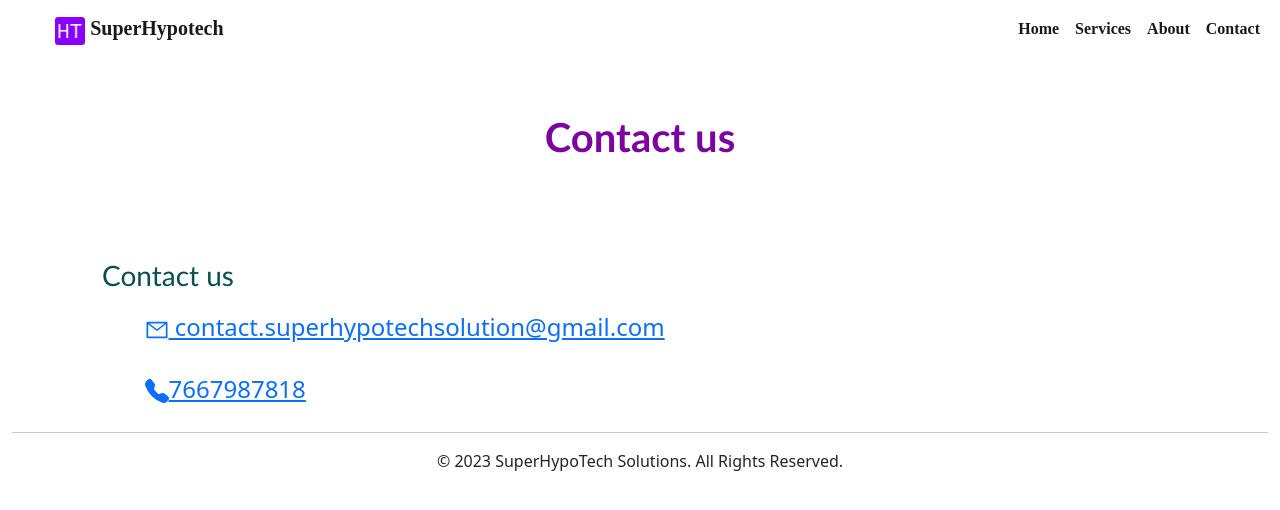
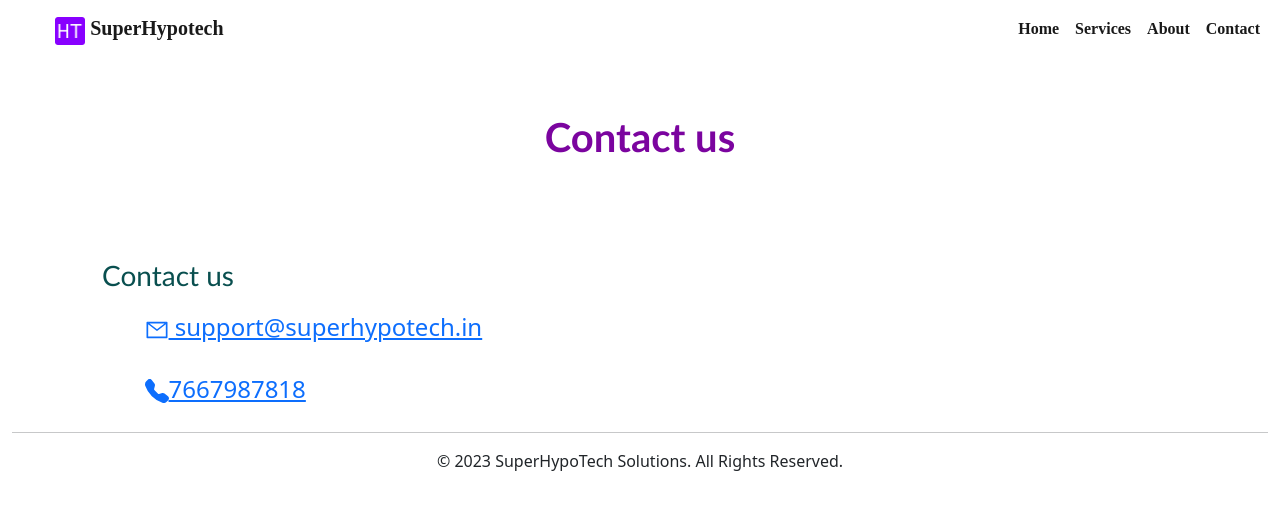
Before and after one commit to Sandman0083/hypotech, a React (Create React App) app: page /contact in a window 1280 px wide. Shown: the top 510 px of the page. Built offline with nearby package versions, Linux system fonts and the light colour scheme.

Commit message:
Update Contact.js

```diff
--- a/src/Contact.js
+++ b/src/Contact.js
@@ -15,7 +15,7 @@
       <h3 className="sertwo" >Contact us </h3>
       {/* <h4 className="ci"><AiOutlineMail /><a href = "mailto:  contact.superhypotechsolution@gmail.com"> contact.superhypotechsolution@gmail.com</a></h4> */}
       {/* <h4 className="ci"><BsFillTelephoneFill /><a href="tel:+917667987818">7667987818</a></h4> */}
-      <a href = "mailto:  contact.superhypotechsolution@gmail.com"><h4 className="ci"><AiOutlineMail /> contact.superhypotechsolution@gmail.com</h4></a>
+      <a href = "mailto:  support@superhypotech.in"><h4 className="ci"><AiOutlineMail /> support@superhypotech.in </h4></a>
       <a href="tel:+917667987818"><h4 className="ci"><BsFillTelephoneFill />7667987818</h4></a>
 
         </div>
```
